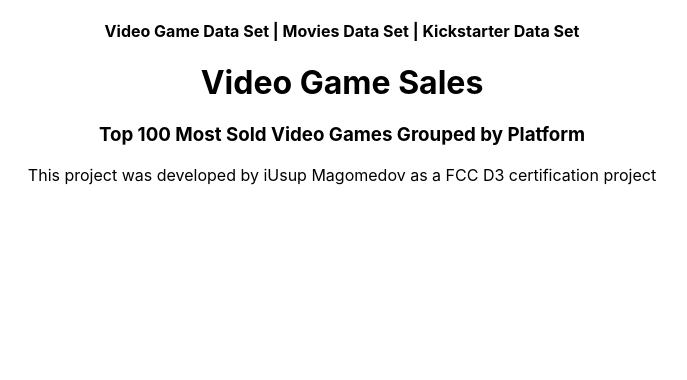
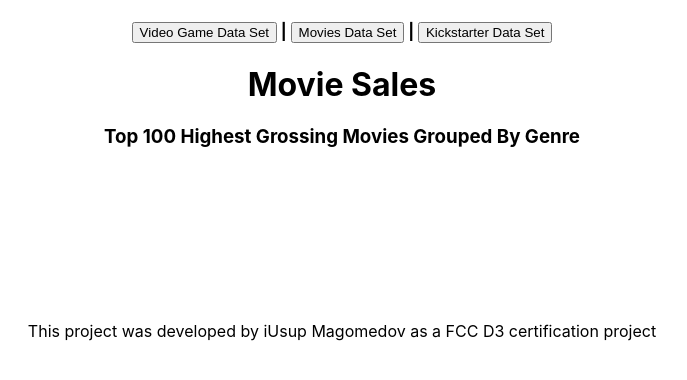
Before and after one commit to IusupMagomedov/treemap, a React (Create React App) app: page / in a window 1280 px wide. Shown: the top 380 px of the page, without its empty margins (298-985 px from the left). Built offline with nearby package versions, Linux system fonts and the light colour scheme; no server answers.

Commit message:
data fetching completed

```diff
--- a/package.json
+++ b/package.json
@@ -6,6 +6,7 @@
     "@testing-library/jest-dom": "^5.16.5",
     "@testing-library/react": "^13.4.0",
     "@testing-library/user-event": "^13.5.0",
+    "d3": "^7.7.0",
     "react": "^18.2.0",
     "react-dom": "^18.2.0",
     "react-scripts": "5.0.1",
--- a/src/App.js
+++ b/src/App.js
@@ -1,14 +1,98 @@
+import { useEffect, useRef, useState } from 'react';
 import './App.css';
+import * as d3 from 'd3'
+
+const movieDataURL = "https://cdn.freecodecamp.org/testable-projects-fcc/data/tree_map/movie-data.json"
+const videoGameDataURL = "https://cdn.freecodecamp.org/testable-projects-fcc/data/tree_map/video-game-sales-data.json"
+const kickstarterPledgesDataURL = "https://cdn.freecodecamp.org/testable-projects-fcc/data/tree_map/kickstarter-funding-data.json"
+const menuArray = [
+    {
+      title: 'Video Game Sales',
+      description: 'Top 100 Most Sold Video Games Grouped by Platform'
+    },
+    {
+      title: 'Movie Sales',
+      description: 'Top 100 Highest Grossing Movies Grouped By Genre'
+
+    },
+    {
+      title: 'Kickstarter Pledges',
+      description: 'Top 100 Most Pledged Kickstarter Campaigns Grouped By Category'
+
+    }
+  ]
+
 
 function App() {
+  const [menuId, setMenuId] = useState(1)
+
+  const [movieData, setMovieData] = useState([])
+  const [videoGameData, setVideoGameData] = useState([])
+  const [kickstarterPledgesData, setKickstarterPledgesData] = useState([])
+
+
+  useEffect(() => {
+    d3.json(movieDataURL).then(
+      (data, error) => {
+        if(error) console.log(error)
+        else {
+          // console.log('Movie data after fetching: ', data)
+          setMovieData(data)
+        }
+      }
+    )
+
+    d3.json(videoGameDataURL).then(
+      (data, error) => {
+        if(error) console.log(error)
+        else {
+          // console.log('Video game data after fetching: ', data)
+          setVideoGameData(data)
+        }
+      }
+    )
+
+    d3.json(kickstarterPledgesDataURL).then(
+      (data, error) => {
+        if(error) console.log(error)
+        else {
+          // console.log('Kickstarter pladges data after fetching: ', data)
+          setKickstarterPledgesData(data)
+        }
+      }
+    )
+    return () => {}
+  }, [])
+
+
+  useEffect(() => {
+
+    if(movieData.length !== 0 && videoGameData.length !== 0 && kickstarterPledgesData.length !== 0) {
+      // console.log('Data fatching complete')
+      // console.log('Movie data in main useEffect hook: ', movieData)
+      // console.log('Video game data in main useEffect hook: ', videoGameData)
+      // console.log('Kickstarter pladges data in main useEffect hook: ', kickstarterPledgesData)
+    }
+
+    return () => {}
+  }, [movieData, videoGameData, kickstarterPledgesData])
+
+
+
+
+  const menuHandler = event => {
+    // console.log("Menu handler event is: ", event)
+    setMenuId(event.target.id)
+  }
   return (
     <div className="App">
       <header>
-        <h4>Video Game Data Set | Movies Data Set | Kickstarter Data Set</h4>
+        <h4><button id="0" onClick={menuHandler}>Video Game Data Set</button> | <button id="1" onClick={menuHandler}>Movies Data Set</button> | <button id="2" onClick={menuHandler}>Kickstarter Data Set</button></h4>
       </header>
       <main>
-        <h1 id="title">Video Game Sales</h1>
-        <h3 id="description">Top 100 Most Sold Video Games Grouped by Platform</h3>
+        <h1 id="title">{menuArray[menuId].title}</h1>
+        <h3 id="description">{menuArray[menuId].description}</h3>
+        <svg></svg>
       </main>
       <footer>This project was developed by iUsup Magomedov as a FCC D3 certification project</footer>
     </div>
```
Also changed, not shown: 1 other file (tests, documents, lock files or other folders).
